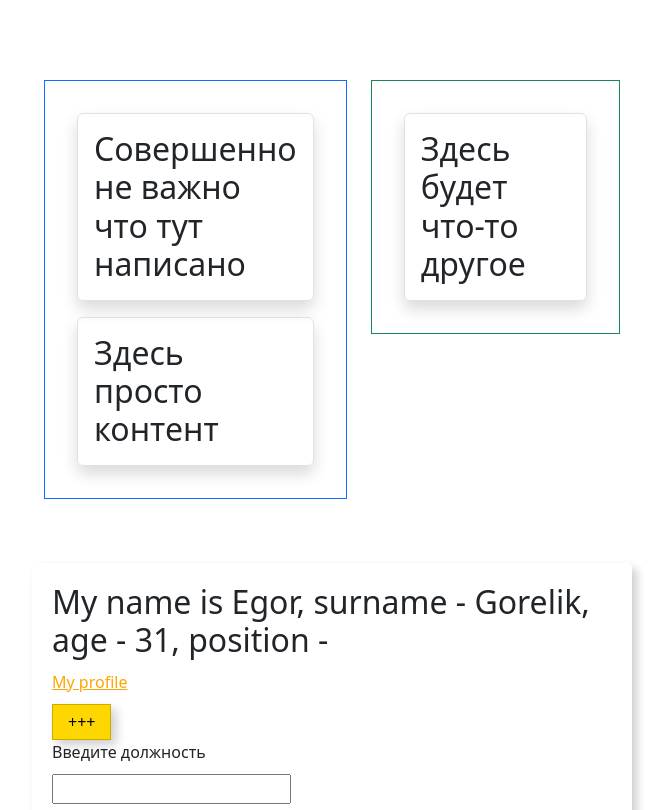
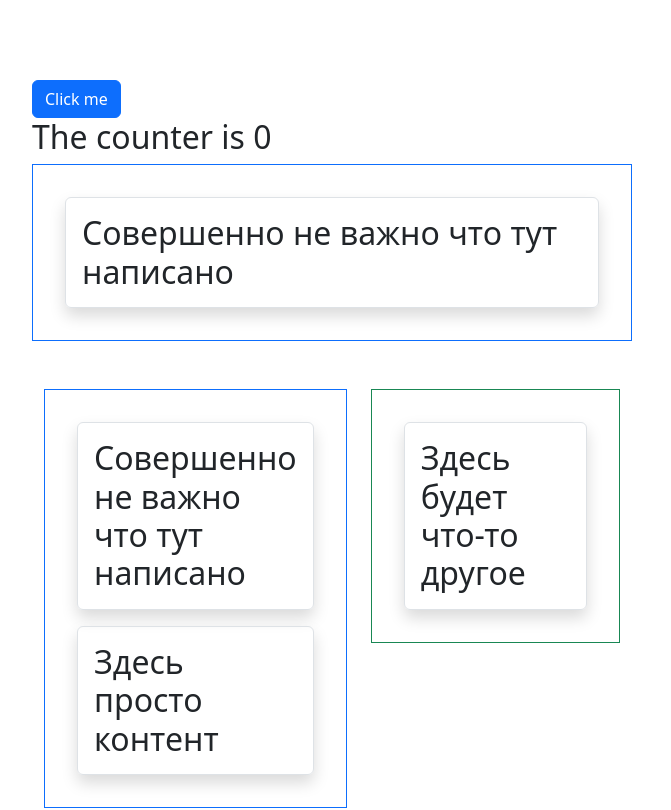
Before and after one commit to D0lphin23/base-react, a React (Create React App) app: page / in a window 1280 px wide. Shown: the top 810 px of the page, without its empty margins (308-979 px from the left). Built offline with nearby package versions, Linux system fonts and the light colour scheme.

Commit message:
- Использование композиции компонентов - Использование render props

```diff
--- a/src/App.js
+++ b/src/App.js
@@ -92,9 +92,52 @@ const DynamicGreating = (props) => {
     );
 };
 
+const HelloGreating = () => {
+    return (
+        <div style={{ width: "600px", margin: "0 auto" }}>
+            <DynamicGreating color={"primary"}>
+                <h2>Совершенно не важно что тут написано</h2>
+            </DynamicGreating>
+        </div>
+    );
+};
+
+const Message = (props) => {
+    return <h2>The counter is {props.counter}</h2>;
+};
+
+class Counter extends Component {
+    state = {
+        counter: 0,
+    };
+
+    changeCounter = () => {
+        this.setState(({ counter }) => ({
+            counter: counter + 1,
+        }));
+    };
+
+    render() {
+        return (
+            <>
+                <button
+                    className={"btn btn-primary"}
+                    onClick={this.changeCounter}
+                >
+                    Click me
+                </button>
+                {this.props.render(this.state.counter)}
+            </>
+        );
+    }
+}
+
 function App() {
     return (
         <Wrapper>
+            <Counter render={(counter) => <Message counter={counter} />} />
+
+            <HelloGreating />
             <BootstrapTest
                 left={
                     <DynamicGreating color={"primary"}>
```
